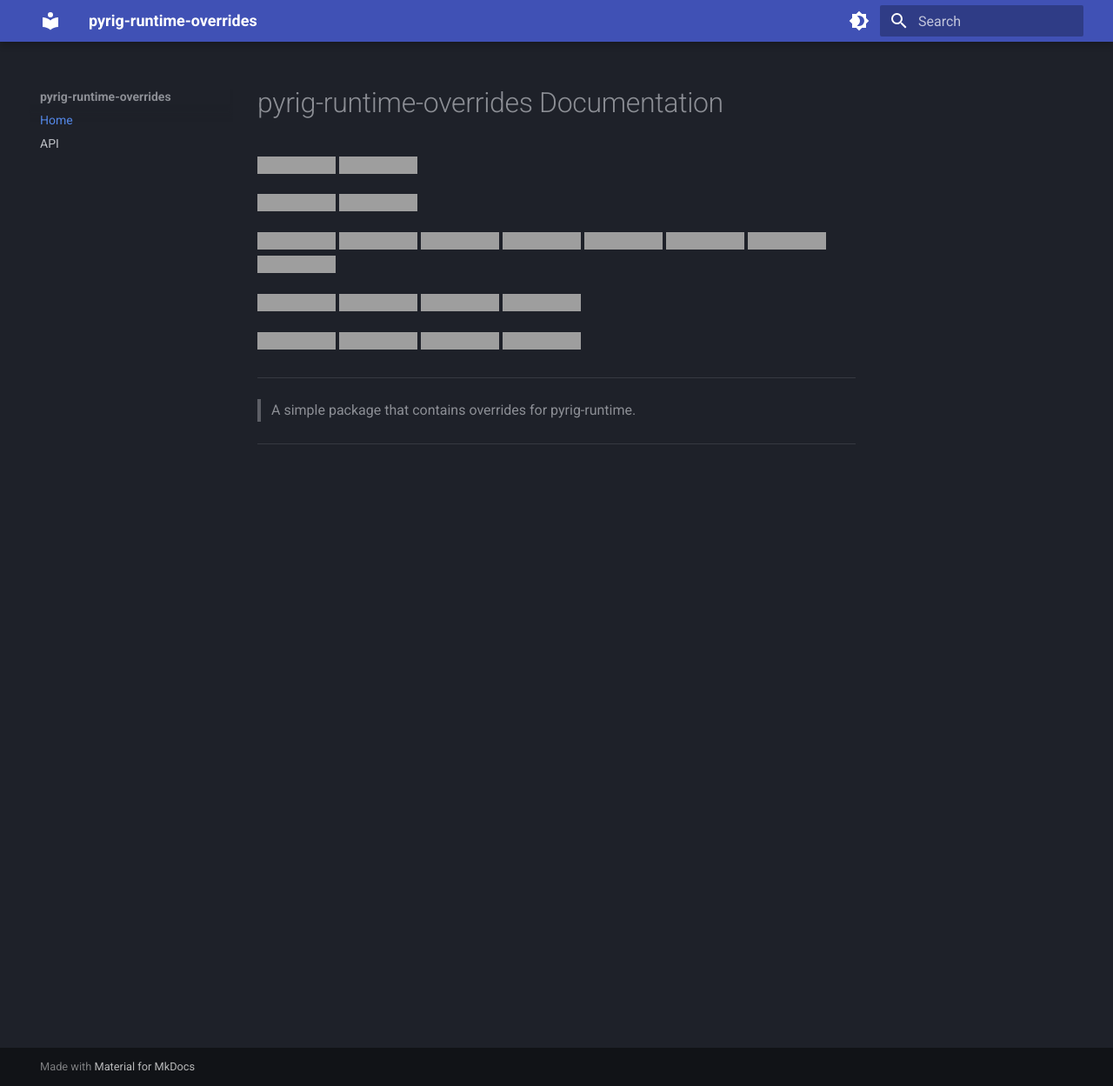
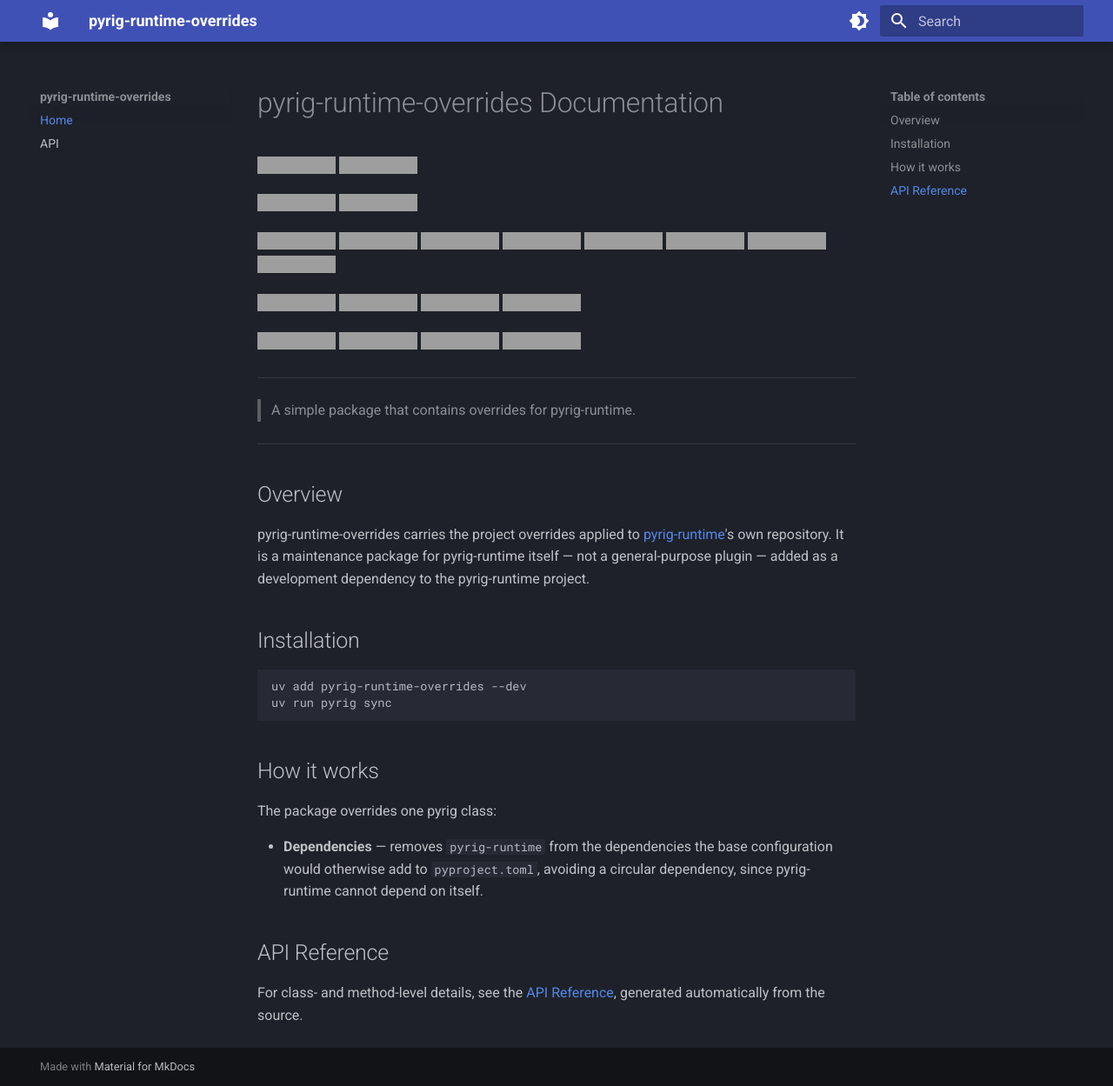
Before and after one commit to Winipedia/pyrig-runtime-overrides, an MkDocs documentation site: the page built from docs/index.md, in a window 1280 px wide and 1249 px high. Shown: the whole window at 87% size. Built offline with MkDocs 1.6.1 and Material for MkDocs 9.7.7, drawn with Linux system fonts in a browser that asks for light colours; grey boxes are pictures that could not be loaded.

Commit message:
docs and docstr fixes

````diff
--- a/docs/index.md
+++ b/docs/index.md
@@ -31,3 +31,30 @@
 > A simple package that contains overrides for pyrig-runtime.
 
 ---
+
+## Overview
+
+pyrig-runtime-overrides carries the project overrides applied to
+[pyrig-runtime](https://github.com/Winipedia/pyrig-runtime)'s own repository. It
+is a maintenance package for pyrig-runtime itself — not a general-purpose
+plugin — added as a development dependency to the pyrig-runtime project.
+
+## Installation
+
+```bash
+uv add pyrig-runtime-overrides --dev
+uv run pyrig sync
+```
+
+## How it works
+
+The package overrides one pyrig class:
+
+- **Dependencies** — removes `pyrig-runtime` from the dependencies the base
+  configuration would otherwise add to `pyproject.toml`, avoiding a circular
+  dependency, since pyrig-runtime cannot depend on itself.
+
+## API Reference
+
+For class- and method-level details, see the [API Reference](api.md), generated
+automatically from the source.
--- a/pyproject.toml
+++ b/pyproject.toml
@@ -1,6 +1,6 @@
 [project]
 name = "pyrig-runtime-overrides"
-version = "0.15.0"
+version = "0.16.0"
 description = "A simple package that contains overrides for pyrig-runtime."
 readme = "README.md"
 requires-python = ">=3.12"
````
Also changed, not shown: README.md (+17 -0 lines), 1 other file.
